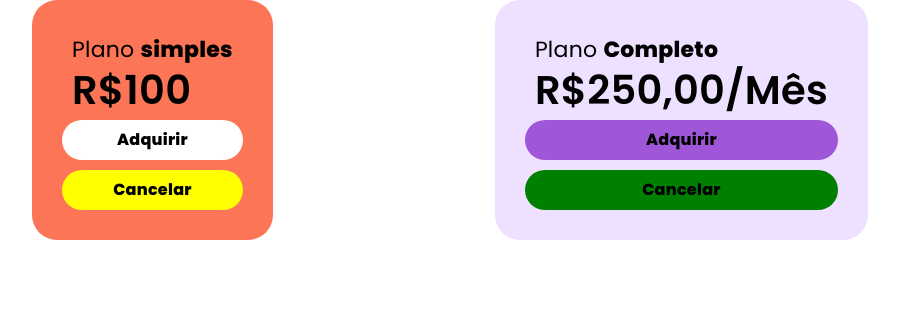
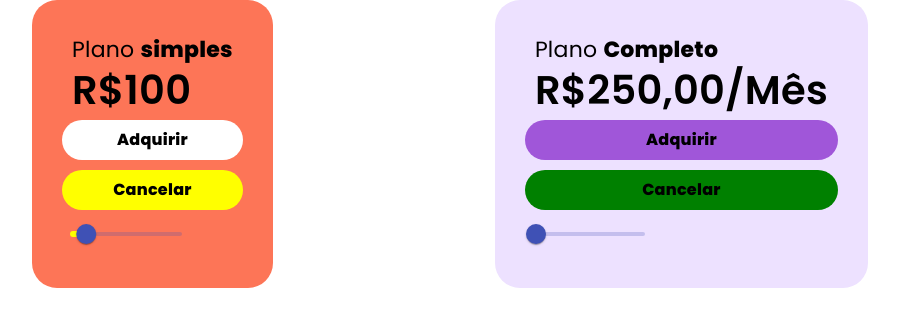
Before and after one commit to Felip3ra/fundamentosAngular, an Angular app: page / in a window 1280 px wide. Shown: the top 326 px of the page, without its empty margins (190-1089 px from the left). Built offline with nearby package versions, Linux system fonts and the light colour scheme.

Commit message:
feat: estudo de caso de ng-depp e host para componente externo

```diff
--- a/src/app/card-roxo/card-roxo.component.html
+++ b/src/app/card-roxo/card-roxo.component.html
@@ -3,4 +3,7 @@
     <div class="card-roxo__price card-roxo__item">R$250,00/Mês</div>
     <app-card-roxo-button></app-card-roxo-button>
     <app-card-button-cancel></app-card-button-cancel>
+    <mat-slider min="1" max="5" step="1.5">
+  <input matSliderThumb value="1.5">
+</mat-slider>
 </div>
--- a/src/app/card/card.component.html
+++ b/src/app/card/card.component.html
@@ -4,4 +4,8 @@
     <app-card-button></app-card-button>
     <app-card-button-cancel></app-card-button-cancel>
 
+
+    <mat-slider min="1" max="5" step="0.5">
+        <input matSliderThumb value="1.5">
+    </mat-slider>
 </div>
--- a/src/app/card/card.component.scss
+++ b/src/app/card/card.component.scss
@@ -40,3 +40,8 @@
 :host ::ng-deep .card-cancel-button{
     background-color: yellow !important;
 }
+
+
+:host ::ng-deep .mdc-slider__track--active_fill{
+    border-color: yellow !important;
+}
--- a/src/app/cards/cards.module.ts
+++ b/src/app/cards/cards.module.ts
@@ -5,6 +5,7 @@ import { CardRoxoComponent } from '../card-roxo/card-roxo.component';
 import { CardButtonComponent } from '../card-button/card-button.component';
 import { CardRoxoButtonComponent } from '../card-roxo-button/card-roxo-button.component';
 import { CardButtonCancelComponent } from '../card-button-cancel/card-button-cancel.component';
+import { MatSliderModule } from '@angular/material/slider'
 
 @NgModule({
   //declara os componentes dentro do modulo
@@ -17,7 +18,8 @@ import { CardButtonCancelComponent } from '../card-button-cancel/card-button-can
 
   ],
   imports: [
-    CommonModule
+    CommonModule,
+    MatSliderModule
   ],
   //exporta os componentes para usar em outros modulos
   exports: [
--- a/src/styles.scss
+++ b/src/styles.scss
@@ -1,3 +1,10 @@
+//importa a referencia de temas
+@import "@angular/material/prebuilt-themes/indigo-pink.css";
 
 html, body { height: 100%; }
 body { margin: 0; font-family: Roboto, "Helvetica Neue", sans-serif; }
+
+//afeta o track-slider do componente slider
+.mdc-slider__track--active_fill{
+    border-color: yellowgreen !important;
+}
```
